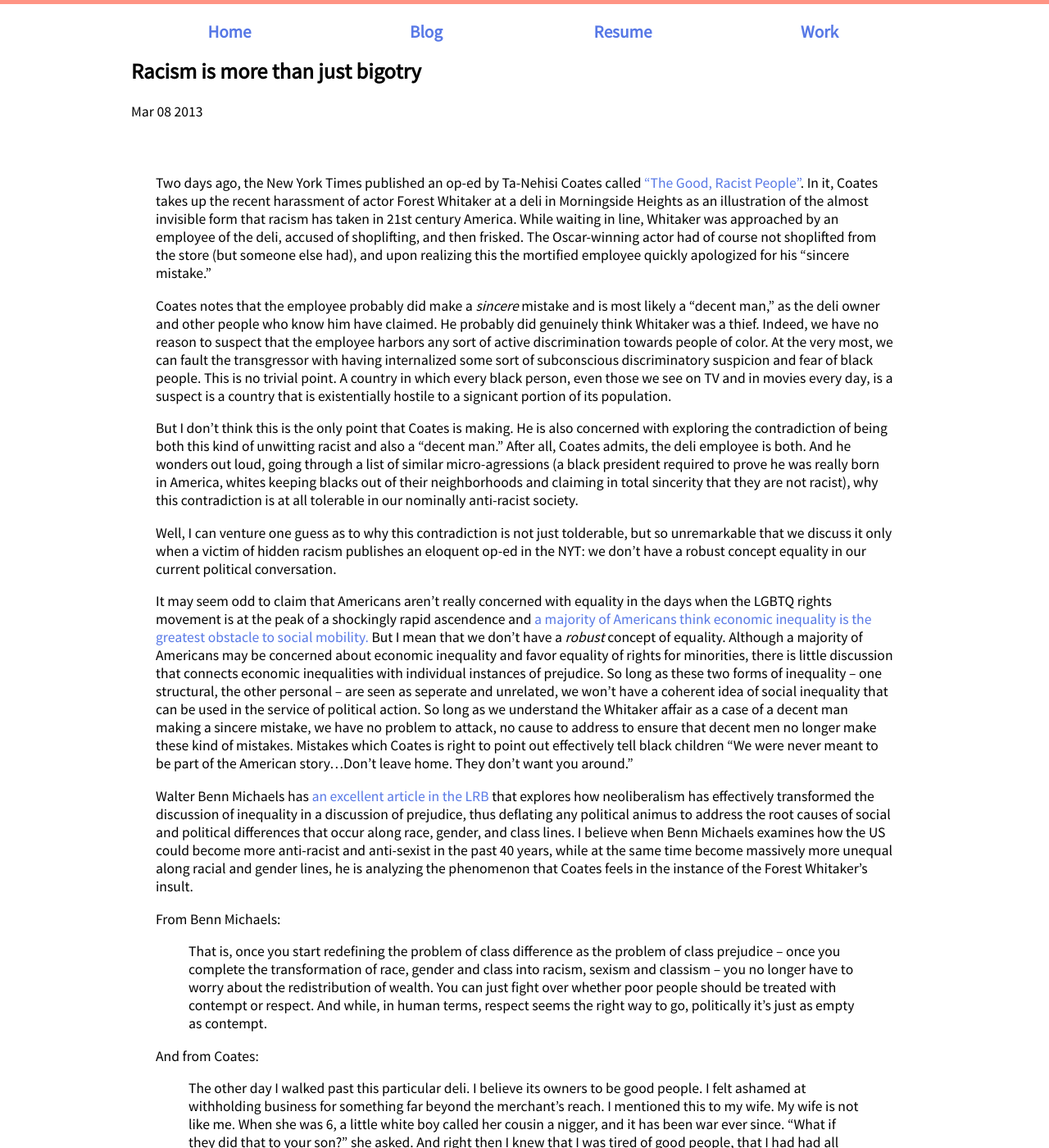
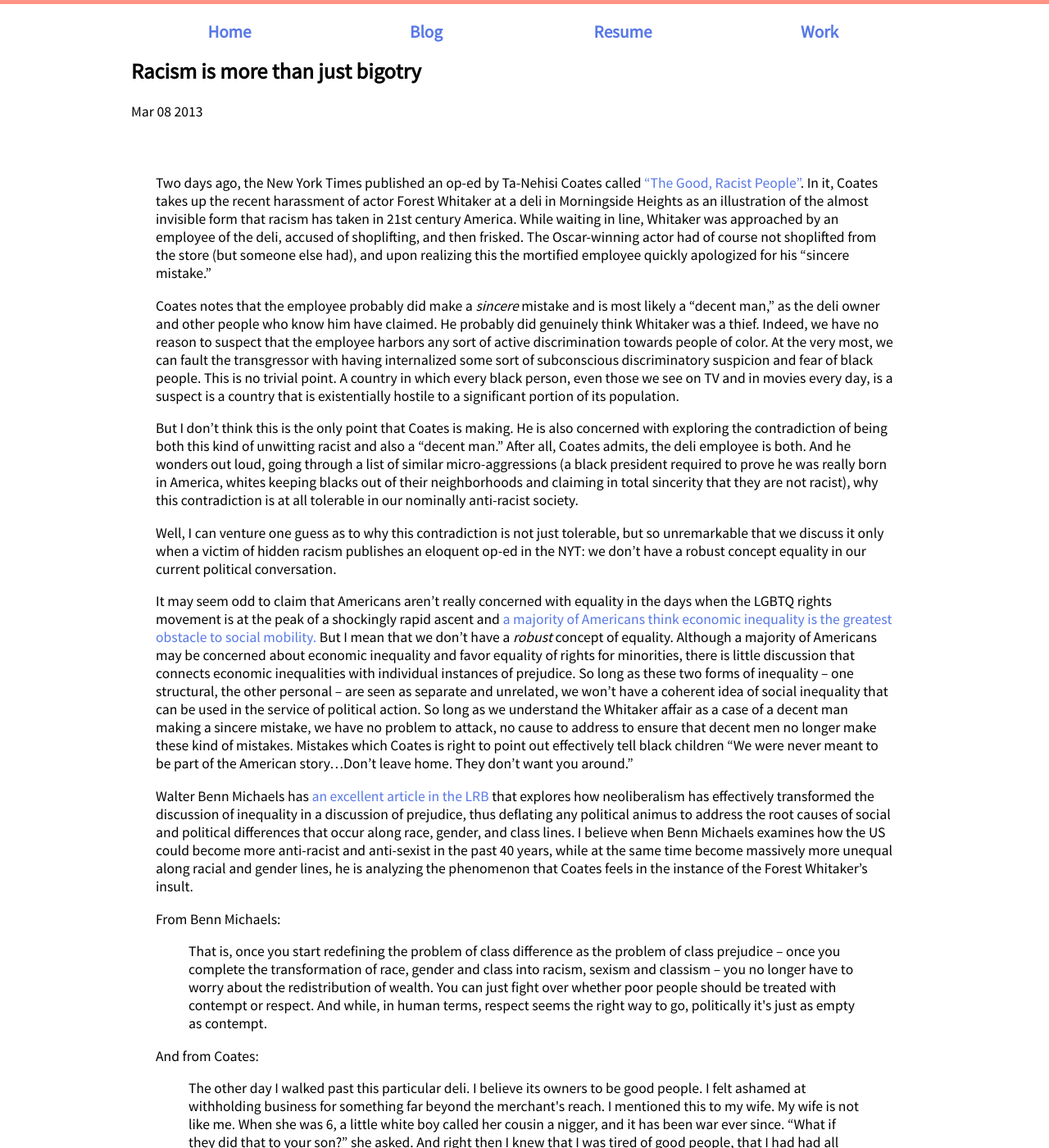
Before and after one commit to evanseyf/blog, a Jekyll site: the page built from _posts/2013-03-08-racism-is-more-than-just-bigotry.md, in a window 1280 px wide and 1400 px high. Shown: the whole window at 82% size. Built offline with Jekyll 4.4.1, drawn with Linux system fonts in a browser that asks for light colours; nearby versions of some CDN libraries; Markdown is read by kramdown in place of the engine named in the settings; some of the changed text lies outside the part shown.

Commit message:
spell check

```diff
--- a/_posts/2013-03-08-racism-is-more-than-just-bigotry.md
+++ b/_posts/2013-03-08-racism-is-more-than-just-bigotry.md
@@ -5,26 +5,26 @@ title: Racism is more than just bigotry
 
 Two days ago, the New York Times published an op-ed by Ta-Nehisi Coates called ["The Good, Racist People"](http://www.nytimes.com/2013/03/07/opinion/coates-the-good-racist-people.html). In it, Coates takes up the recent harassment of actor Forest Whitaker at a deli in Morningside Heights as an illustration of the almost invisible form that racism has taken in 21st century America. While waiting in line, Whitaker was approached by an employee of the deli, accused of shoplifting, and then frisked. The Oscar-winning actor had of course not shoplifted from the store (but someone else had), and upon realizing this the mortified employee quickly apologized for his "sincere mistake."
 
-Coates notes that the employee probably did make a _sincere_ mistake and is most likely a "decent man," as the deli owner and other people who know him have claimed. He probably did genuinely think Whitaker was a thief. Indeed, we have no reason to suspect that the employee harbors any sort of active discrimination towards people of color. At the very most, we can fault the transgressor with having internalized some sort of subconscious discriminatory suspicion and fear of black people. This is no trivial point. A country in which every black person, even those we see on TV and in movies every day, is a suspect is a country that is existentially hostile to a signicant portion of its population.
+Coates notes that the employee probably did make a _sincere_ mistake and is most likely a "decent man," as the deli owner and other people who know him have claimed. He probably did genuinely think Whitaker was a thief. Indeed, we have no reason to suspect that the employee harbors any sort of active discrimination towards people of color. At the very most, we can fault the transgressor with having internalized some sort of subconscious discriminatory suspicion and fear of black people. This is no trivial point. A country in which every black person, even those we see on TV and in movies every day, is a suspect is a country that is existentially hostile to a significant portion of its population.
 
-But I don't think this is the only point that Coates is making. He is also concerned with exploring the contradiction of being both this kind of unwitting racist and also a "decent man." After all, Coates admits, the deli employee is both. And he wonders out loud, going through a list of similar micro-agressions (a black president required to prove he was really born in America, whites keeping blacks out of their neighborhoods and claiming in total sincerity that they are not racist), why this contradiction is at all tolerable in our nominally anti-racist society.
+But I don't think this is the only point that Coates is making. He is also concerned with exploring the contradiction of being both this kind of unwitting racist and also a "decent man." After all, Coates admits, the deli employee is both. And he wonders out loud, going through a list of similar micro-aggressions (a black president required to prove he was really born in America, whites keeping blacks out of their neighborhoods and claiming in total sincerity that they are not racist), why this contradiction is at all tolerable in our nominally anti-racist society.
 
-Well, I can venture one guess as to why this contradiction is not just tolderable, but so unremarkable that we discuss it only when a victim of hidden racism publishes an eloquent op-ed in the NYT: we don't have a robust concept equality in our current political conversation.
+Well, I can venture one guess as to why this contradiction is not just tolerable, but so unremarkable that we discuss it only when a victim of hidden racism publishes an eloquent op-ed in the NYT: we don't have a robust concept equality in our current political conversation.
 
-It may seem odd to claim that Americans aren't really concerned with equality in the days when the LGBTQ rights movement is at the peak of a shockingly rapid ascendence and [a majority of Americans think economic inequality is the greatest obstacle to social mobility.](http://www.americanprogress.org/issues/economy/news/2012/03/05/11193/americans-care-about-economic-inequality) But I mean that we don't have a _robust_ concept of equality. Although a majority of Americans may be concerned about economic inequality and favor equality of rights for minorities, there is little discussion that connects economic inequalities with individual instances of prejudice. So long as these two forms of inequality -- one structural, the other personal -- are seen as seperate and unrelated, we won't have a coherent idea of social inequality that can be used in the service of political action. So long as we understand the Whitaker affair as a case of a decent man making a sincere mistake, we have no problem to attack, no cause to address to ensure that decent men no longer make these kind of mistakes. Mistakes which Coates is right to point out effectively tell black children "We were never meant to be part of the American story...Don’t leave home. They don't want you around."
+It may seem odd to claim that Americans aren't really concerned with equality in the days when the LGBTQ rights movement is at the peak of a shockingly rapid ascent and [a majority of Americans think economic inequality is the greatest obstacle to social mobility.](http://www.americanprogress.org/issues/economy/news/2012/03/05/11193/americans-care-about-economic-inequality) But I mean that we don't have a _robust_ concept of equality. Although a majority of Americans may be concerned about economic inequality and favor equality of rights for minorities, there is little discussion that connects economic inequalities with individual instances of prejudice. So long as these two forms of inequality -- one structural, the other personal -- are seen as separate and unrelated, we won't have a coherent idea of social inequality that can be used in the service of political action. So long as we understand the Whitaker affair as a case of a decent man making a sincere mistake, we have no problem to attack, no cause to address to ensure that decent men no longer make these kind of mistakes. Mistakes which Coates is right to point out effectively tell black children "We were never meant to be part of the American story...Don't leave home. They don't want you around."
 
 Walter Benn Michaels has [an excellent article in the LRB](http://www.lrb.co.uk/v31/n16/walter-benn-michaels/what-matters) that explores how neoliberalism has effectively transformed the discussion of inequality in a discussion of prejudice, thus deflating any political animus to address the root causes of social and political differences that occur along race, gender, and class lines. I believe when Benn Michaels examines how the US could become more anti-racist and anti-sexist in the past 40 years, while at the same time become massively more unequal along racial and gender lines, he is analyzing the phenomenon that Coates feels in the instance of the Forest Whitaker's insult.
 
 From Benn Michaels:
 
 <blockquote>
-	That is, once you start redefining the problem of class difference as the problem of class prejudice – once you complete the transformation of race, gender and class into racism, sexism and classism – you no longer have to worry about the redistribution of wealth. You can just fight over whether poor people should be treated with contempt or respect. And while, in human terms, respect seems the right way to go, politically it’s just as empty as contempt.
+	That is, once you start redefining the problem of class difference as the problem of class prejudice – once you complete the transformation of race, gender and class into racism, sexism and classism – you no longer have to worry about the redistribution of wealth. You can just fight over whether poor people should be treated with contempt or respect. And while, in human terms, respect seems the right way to go, politically it's just as empty as contempt.
 </blockquote>
 
 And from Coates:
 
 <blockquote>
-	The other day I walked past this particular deli. I believe its owners to be good people. I felt ashamed at withholding business for something far beyond the merchant’s reach. I mentioned this to my wife. My wife is not like me. When she was 6, a little white boy called her cousin a nigger, and it has been war ever since. “What if they did that to your son?” she asked.
+	The other day I walked past this particular deli. I believe its owners to be good people. I felt ashamed at withholding business for something far beyond the merchant's reach. I mentioned this to my wife. My wife is not like me. When she was 6, a little white boy called her cousin a nigger, and it has been war ever since. “What if they did that to your son?” she asked.
 
 	And right then I knew that I was tired of good people, that I had had all the good people I could take.
 </blockquote>
```
